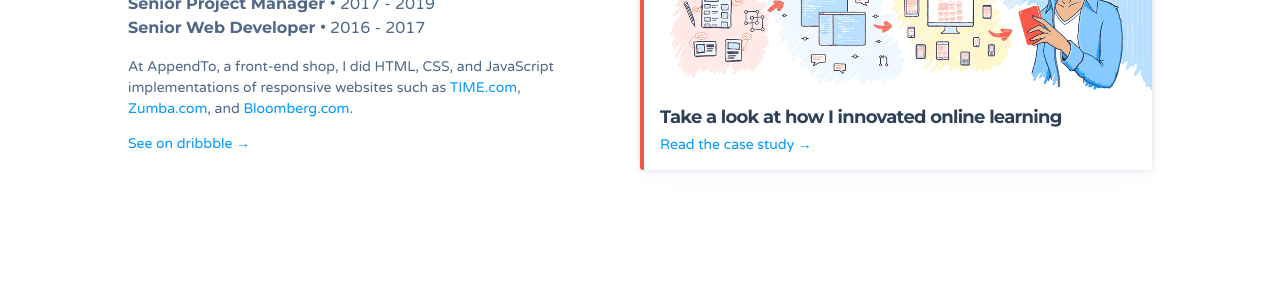
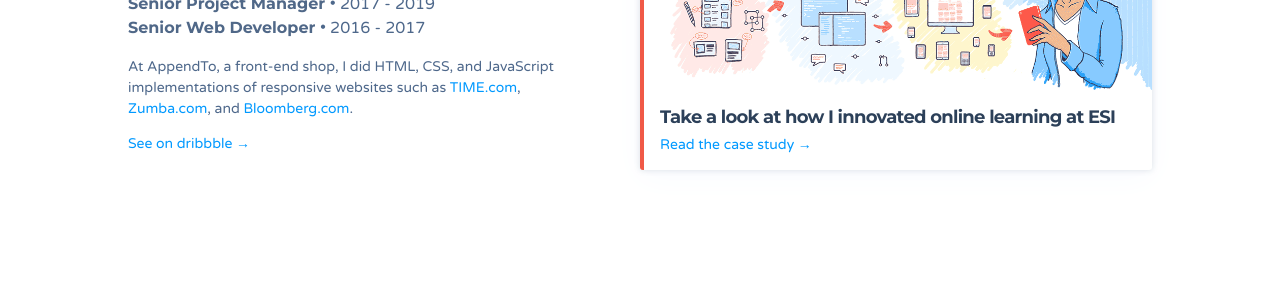
Before and after one commit to zenifold/max_page, a Jekyll site: the page built from index.html, in a window 1280 px wide and 900 px high, scrolled down 2362 px. Shown: the part 154-454 px from the top of the window. Built offline with Jekyll 4.4.1, drawn with Linux system fonts in a browser that asks for light colours; some web fonts are replaced.

Commit message:
Update employers.yaml

```diff
--- a/_data/employers.yaml
+++ b/_data/employers.yaml
@@ -36,7 +36,7 @@
   dribbble: https://dribbble.com/jag/projects/555349-AppendTo-work
   articles_layout: l_1_up
   articles_list:
-    - title: Take a look at how I innovated online learning
+    - title: Take a look at how I innovated online learning at ESI
       summary: Working with the TIME.com web team, Doug Neiner and I implemented a complete responsive redesign of TIME.com to help make content more accessible to readers across devices. Read about some of the challenges and opportunities we discovered in implementing responsive design.
       url: /case-studies/appendto/implementing-the-responsive-redesign-of-time-com/
       image: /img/case-studies/case-study-time-responsive-redesign-thumbnail.png
```
